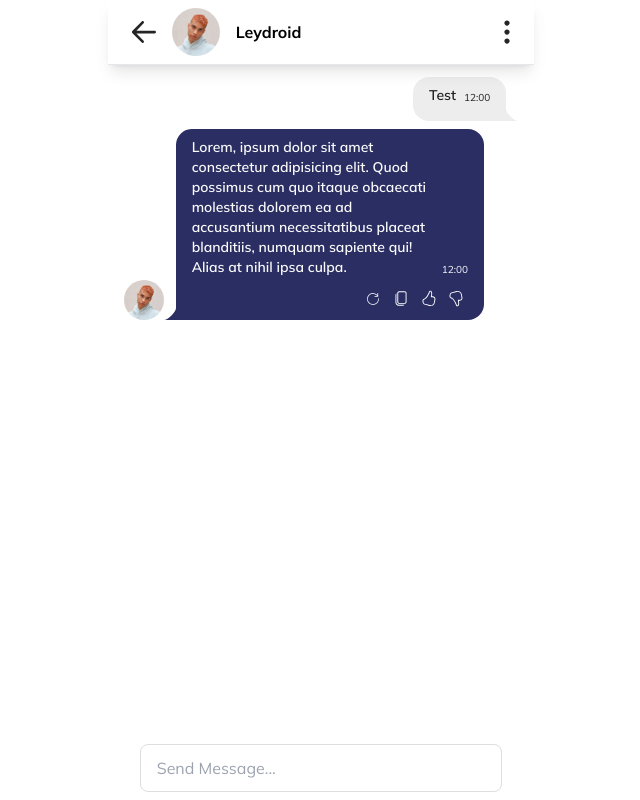
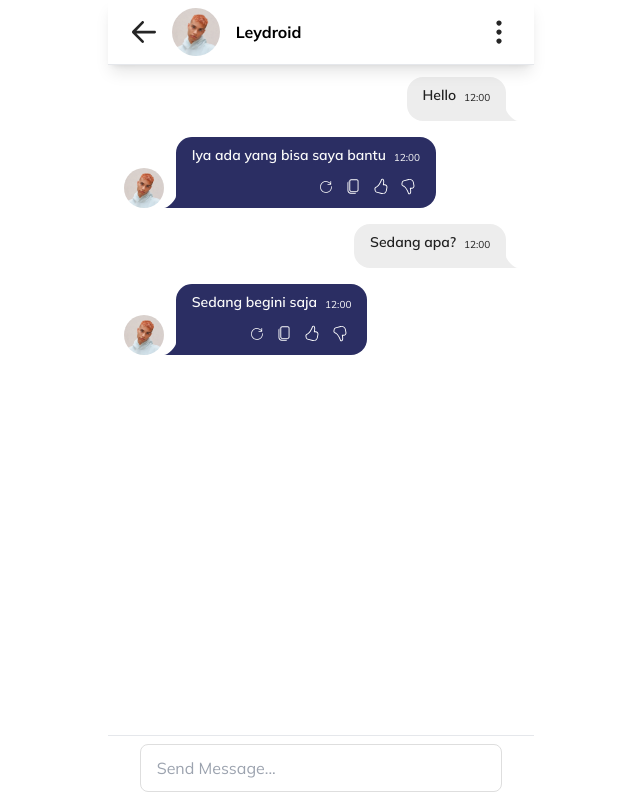
Before and after one commit to aldiabdumalik/chatbot-test, a Next.js app: page / in a window 1280 px wide. Shown: the whole page, without its empty margins (319-959 px from the left). Built offline with nearby package versions, Linux system fonts and the light colour scheme.

Commit message:
add system selected & remove chat

```diff
--- a/src/app/layout.tsx
+++ b/src/app/layout.tsx
@@ -1,6 +1,7 @@
 import type { Metadata } from "next";
 import { Inter, Mulish } from "next/font/google";
 import "./globals.css";
+import { RecoilRoot } from "recoil";
 
 const inter = Inter({ subsets: ["latin"] });
 
@@ -16,7 +17,9 @@ export default function RootLayout({
 }>) {
   return (
     <html lang="en">
-      <body className={`${mulish.variable} font-mul flex flex-col min-h-[100dvh] w-full items-center`}>{children}</body>
+      <body className={`${mulish.variable} font-mul flex flex-col min-h-[100dvh] w-full items-center`}>
+        {children}
+      </body>
     </html>
   );
 }
--- a/src/app/page.tsx
+++ b/src/app/page.tsx
@@ -1,17 +1,73 @@
+"use client"
 import Navbar from "@/components/Navbar";
 import BubbleChat from "@/components/Chat/BubbleChat";
+import { useCallback, useEffect, useState } from "react";
+import { dummyChat } from "@/lib/dummy";
+import Image from "next/image";
+import { countChatSelected, removeChatSelected } from "@/lib/utils";
 export default function Home() {
+  const [onTap, setOnTap] = useState<null | string>(null);
+  const [result, setResult] = useState<any>(dummyChat);
+
+  useEffect(() => {
+    if (onTap == null) {
+      const data = result.map((vl: any) => { return { ...vl, selected: false } })
+      setResult(data)
+    }
+  }, [onTap]);
+  const handleChekbox = (e: any) => {
+    const data = result.map((vl: any) => vl.id == e.target.value ? { ...vl, selected: !vl.selected } : { ...vl })
+    return setResult(data)
+  }
+  const handleSelectedAll = () => {
+    const data = result.map((vl: any) => { return { ...vl, selected: true } })
+    return setResult(data)
+  }
+  const handleRemoveChat = () => {
+    const chat = removeChatSelected(result);
+    return setResult(chat)
+  }
   return (
     <main className="flex flex-col w-full lg:w-1/3 bg-white min-h-[100dvh]">
-      <Navbar />
-      <div className="flex flex-col flex-1 py-2 px-4">
-        <BubbleChat data={{ role: 2, date: '' }}>Test</BubbleChat>
-        <BubbleChat data={{ role: 1, date: '' }}>
-          Lorem, ipsum dolor sit amet consectetur adipisicing elit. Quod possimus cum quo itaque obcaecati molestias dolorem ea ad accusantium necessitatibus placeat blanditiis, numquam sapiente qui! Alias at nihil ipsa culpa.
-        </BubbleChat>
+      <Navbar setOnTap={setOnTap} />
+      <div className="flex flex-col flex-1 py-2 px-4 gap-2">
+        {result && result.map((dt: any, i: number) => {
+          return (
+            <div key={i} className={`relative ${onTap && 'px-8'}`}>
+              <BubbleChat data={dt}>{dt.chat}</BubbleChat>
+              {onTap == 'option' && (
+                <div className={`absolute ${dt.role === 1 ? 'left-0 inset-y-[55%]' : 'right-0 top-2'}`}>
+                  <div className="form-control">
+                    <label className="label cursor-pointer">
+                      <input type="checkbox" checked={dt.selected} className="checkbox" value={dt.id} onChange={(e) => handleChekbox(e)} />
+                    </label>
+                  </div>
+                </div>
+              )}
+            </div>
+          )
+        })}
       </div>
-      <div className="flex justify-center py-2 px-8 sticky bottom-0 bg-white">
-        <input type="text" placeholder="Send Message..." className="input input-bordered border-[#DEDEDE] bg-white w-full" />
+      <div className="flex justify-center py-2 px-8 sticky bottom-0 bg-white border-t">
+        {onTap == 'option' ? (
+          <div className="flex w-full justify-between items-center">
+            <div className="flex items-center text-sm text-[#212121] font-semibold">
+              <span className="p-2">{countChatSelected(result)} Terpilih</span>
+              <div>|</div>
+              <button type="button" className="p-2" onClick={handleSelectedAll}>
+                Pilih semua
+              </button>
+            </div>
+            <button type="button" className="flex gap-2 items-center" onClick={handleRemoveChat}>
+              <Image src={'/img/icon/trash.svg'} width={14} height={14} alt="icon-trash" />
+              <span className="text-sm text-[#FF4E00]">Hapus</span>
+            </button>
+          </div>
+        ) : (
+          <form action="" className="w-full">
+            <input type="text" placeholder="Send Message..." className="input input-bordered border-[#DEDEDE] bg-white w-full" />
+          </form>
+        )}
       </div>
     </main >
   );
--- a/src/components/Navbar.tsx
+++ b/src/components/Navbar.tsx
@@ -1,8 +1,17 @@
+'use client'
 import Image from 'next/image'
 import Link from 'next/link'
-import React from 'react'
+import React, { useEffect, useState } from 'react'
 
-export default function Navbar() {
+export default function Navbar({ setOnTap }: { setOnTap: any }) {
+  const [isTap, setIsTap] = useState(false)
+  const handleClickOption = () => {
+    setIsTap(!isTap)
+  }
+
+  useEffect(() => {
+    setOnTap(isTap ? 'option' : null);
+  }, [isTap])
   return (
     <nav className="navbar border-b shadow-lg px-6 py-2 flex justify-between items-center sticky bg-white top-0 z-10">
       <div className="flex gap-4">
@@ -19,10 +28,17 @@ export default function Navbar() {
           {/* <p className="text-sm">AI sedang mengetik...</p> */}
         </div>
       </div>
-      <div>
-        <Link href={'/'}>
-          <Image src="/img/icon/option.svg" width={6} height={24} alt="icon-left" />
-        </Link>
+      <div className='p-2'>
+        <button
+          type='button'
+          onClick={handleClickOption}
+        >
+          {isTap ? (
+            <span className='text-[#212121]'>Batal</span>
+          ) : (
+            <Image src="/img/icon/option.svg" width={6} height={24} alt="icon-left" />
+          )}
+        </button>
       </div>
     </nav>
   )
--- /dev/null
+++ b/src/lib/dummy.ts
@@ -0,0 +1,30 @@
+export const dummyChat = [
+  {
+    id: 1,
+    role: 2,
+    date: '2024-01-19 12:00:00',
+    chat: 'Hello',
+    selected: false,
+  },
+  {
+    id: 2,
+    role: 1,
+    date: '2024-01-19 13:00:00',
+    chat: 'Iya ada yang bisa saya bantu',
+    selected: false,
+  },
+  {
+    id: 4,
+    role: 2,
+    date: '2024-01-19 14:00:00',
+    chat: 'Sedang apa?',
+    selected: false,
+  },
+  {
+    id: 5,
+    role: 1,
+    date: '2024-01-19 15:00:00',
+    chat: 'Sedang begini saja',
+    selected: false,
+  },
+];
--- /dev/null
+++ b/src/lib/utils.ts
@@ -0,0 +1,12 @@
+export const removeChatSelected = (data: any) => {
+  if (data.length > 0) {
+    const selected = data.filter((vl: any) => vl.selected != true);
+    return selected;
+  }
+
+  return [];
+};
+export const countChatSelected = (data: any) => {
+  const selected = data.filter((vl: any) => vl.selected);
+  return selected.length;
+};
--- a/src/types/dataType.ts
+++ b/src/types/dataType.ts
@@ -2,6 +2,7 @@ export type BubbleChatProps = {
   data: {
     role: number;
     date: string;
+    selected: boolean;
   };
   children: React.ReactNode;
 };
```
Also changed, not shown: src/components/Chat/BubbleChat.tsx (+7 -0 lines), public/img/icon/trash.svg (added), 1 other file (tests, documents, lock files or other folders).
